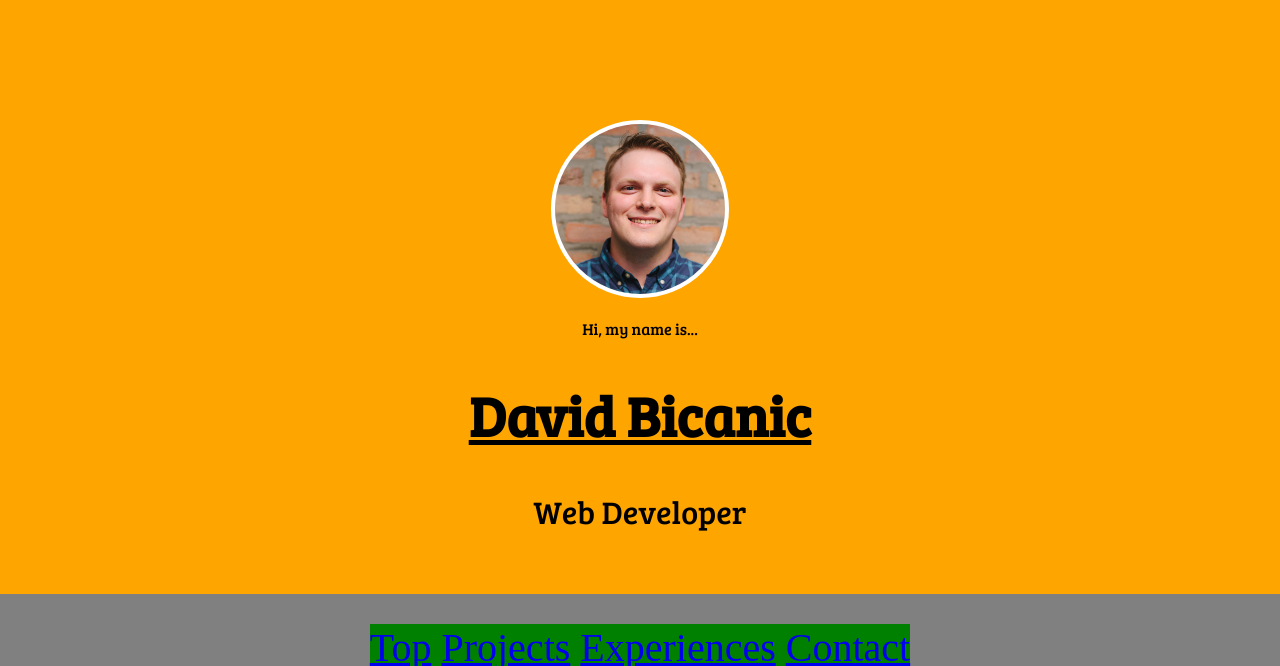
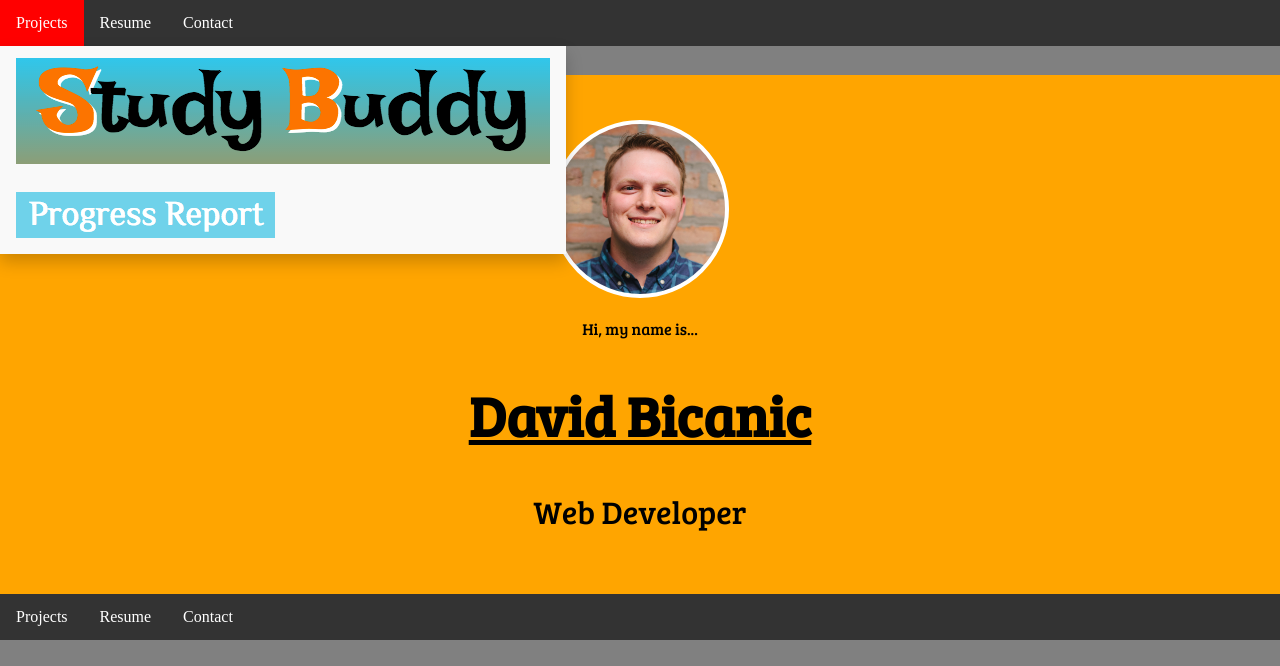
Before and after one commit to dbicanic/personalsite, a PHP site: page / in a window 1280 px wide. Shown: the top 666 px of the page. Run offline with PHP 8.4, Linux system fonts and the light colour scheme; some libraries are stand-ins or nearby versions.

Commit message:
Add in some logos, also created a fixed header bar, worked on some positioning for divs

```diff
--- a/application.css
+++ b/application.css
@@ -1,3 +1,8 @@
+header {
+	position: fixed;
+	width: 100%;
+}
+
 div {
 	text-align: center;
 }
@@ -24,12 +29,12 @@
 	display: block;
 }
 
-.experiences-container {
+/*.experiences-container {
 	background-color: green;
 	width:auto;
 	height:594px;
 	display: block;
-}
+}*/
 
 .contact-container {
 	background-color: red;
@@ -44,13 +49,11 @@
 }
 
 .nav {
-	display: inline-block;
-	background-color: green;
-	margin-top: 30px;
-	top: 50%;
-	left: 50%;
-	text-align: center;
-	font-size: 250%;
+    list-style-type: none;
+    margin: 0;
+    padding: 0;
+    overflow: hidden;
+    background-color: #333;
 }
 
 .nav-bar {
@@ -77,3 +80,46 @@
 	background-size: cover;
 	background-repeat: no-repeat;
 }
+
+li {
+	float: left;
+}
+
+
+li a, .dropbtn {
+    display: inline-block;
+    color: white;
+    text-align: center;
+    padding: 14px 16px;
+    text-decoration: none;
+}
+
+li a:hover, .dropdown:hover .dropbtn {
+    background-color: red;
+}
+
+li.dropdown {
+    display: inline-block;
+}
+
+.dropdown-content {
+    display: none;
+    position: absolute;
+    background-color: #f9f9f9;
+    min-width: 160px;
+    box-shadow: 0px 8px 16px 0px rgba(0,0,0,0.2);
+}
+
+.dropdown-content a {
+    color: black;
+    padding: 12px 16px;
+    text-decoration: none;
+    display: block;
+    text-align: left;
+}
+
+.dropdown-content a:hover {background-color: #f1f1f1}
+
+.dropdown:hover .dropdown-content {
+    display: block;
+}
--- a/index.html
+++ b/index.html
@@ -3,8 +3,25 @@
 <head>
 	<link rel="stylesheet" type="text/css" href="application.css"/>
 	<link href="https://fonts.googleapis.com/css?family=Bree+Serif" rel="stylesheet">
+	<script src="http://code.jquery.com/jquery-1.11.3.min.js"></script>
+	<script src="http://code.jquery.com/mobile/1.4.5/jquery.mobile-1.4.5.min.js"></script>
 	<title>David Bicanic</title>
 </head>
+<header>
+		<div class="nav-bar">
+		<ul class="nav">
+			<li class="dropdown">
+				<a href="#" class="dropbtn">Projects</a>
+				<div class="dropdown-content">
+					<a href="#"><img src="studybuddy.png"></a>
+					<a href="#"><img src="progress.png"></a>
+				</div>
+			</li>
+			<li><a class="nav-link" href="DavidBicanicResume2.pdf">Resume</a></li>
+			<li><a class="nav-link" href="#contact">Contact</a></li>
+		</ul>
+	</div>
+</header>
 <body>
 	<div class="intro-container" id="home">
 		<div class="intro-block">
@@ -15,12 +32,17 @@
 		</div>
 	</div>
 	<div class="nav-bar">
-		<nav class="nav">
-			<a class="nav-link" href="#home">Top</a>
-			<a class="nav-link" href="#projects">Projects</a>
-			<a class="nav-link" href="#experiences">Experiences</a>
-			<a class="nav-link" href="#contact">Contact</a>
-		</nav>
+		<ul class="nav">
+			<li class="dropdown">
+				<a href="#" class="dropbtn">Projects</a>
+				<div class="dropdown-content">
+					<a href="#"><img src="studybuddy.png"></a>
+					<a href="#"><img src="progress.png"></a>
+				</div>
+			</li>
+			<li><a class="nav-link" href="DavidBicanicResume2.pdf">Resume</a></li>
+			<li><a class="nav-link" href="#contact">Contact</a></li>
+		</ul>
 	</div>
 	<div class="projects-container" id="projects">
 		<div id="studybuddy">
@@ -32,9 +54,6 @@
 			<p>Progress was our three man group final project at Dev Bootcamp. The inspiration for Progress was to provide Dev Bootcamp students a tool to create goals, track those goals, and view past successes. This app was built mobile first, but can be enjoyed on any device.</p>
 		</div>
 	</div>
-	<div class="experiences-container" id="experiences">
-
-	</div>
 	<div class="contact-container" id="contact">
 		<p>How to get a hold of me...</p>
 		<p>Phone: 847-387-0503</p>
```
Also changed, not shown: github.png (added), linkedin-128.png (added), progress.png (added), studybuddy.png (added), 2 other files.
